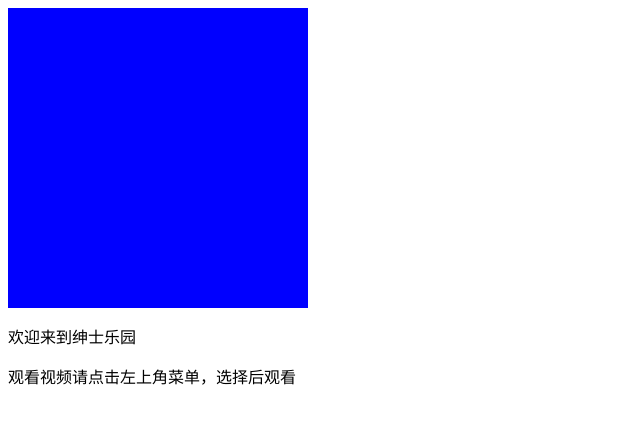
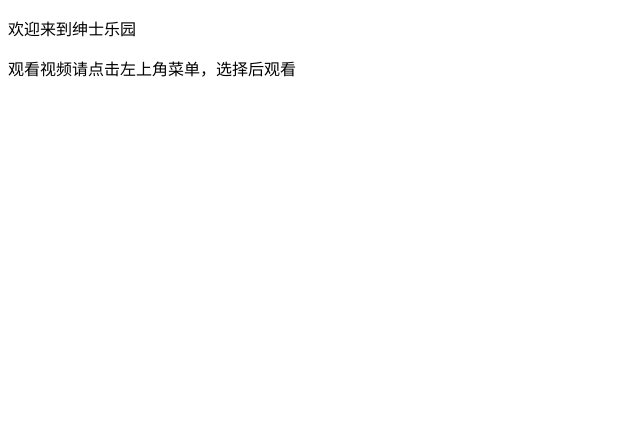
Before and after one commit to z915088581/gentleman, a plain HTML site: page index.html in a window 768 px wide. Shown: the whole page, without its empty margins (0-640 px from the left). Drawn offline with Linux system fonts and the light colour scheme.

Commit message:
Update index.html
Signed-off-by: VKG、梦轩 <35161724+z915088581@users.noreply.github.com>

```diff
--- a/index.html
+++ b/index.html
@@ -4,34 +4,7 @@
 		<meta charset="utf-8" />
 		<meta name="viewport" content="width=device-width,initial-scale=1.0,user-scalable=0">
 		<title></title>
-		<style>
-			/* 小屏幕手机端 */
-			@media (min-width: 0px) and (max-width:768px) {
-				.div1{
-					width: 100px;
-					height: 100px;
-					background-color: red;
-				}
-			}
 
-			/* 中等屏幕（桌面显示器，大于等于 992px） */
-			@media (min-width: 768px) and (max-width:992px){
-				.div1{
-					width: 300px;
-					height: 300px;
-					background-color: blue;
-				}
-			}
-
-			/* 大屏幕（大桌面显示器，大于等于 1200px） */
-			@media (min-width: 992px) {
-				.div1{
-					width: 500px;
-					height: 500px;
-					background-color: aqua;
-				}
-			}
-		</style>
 	</head>
 	<body>
 		<div class="div1"></div>
```
